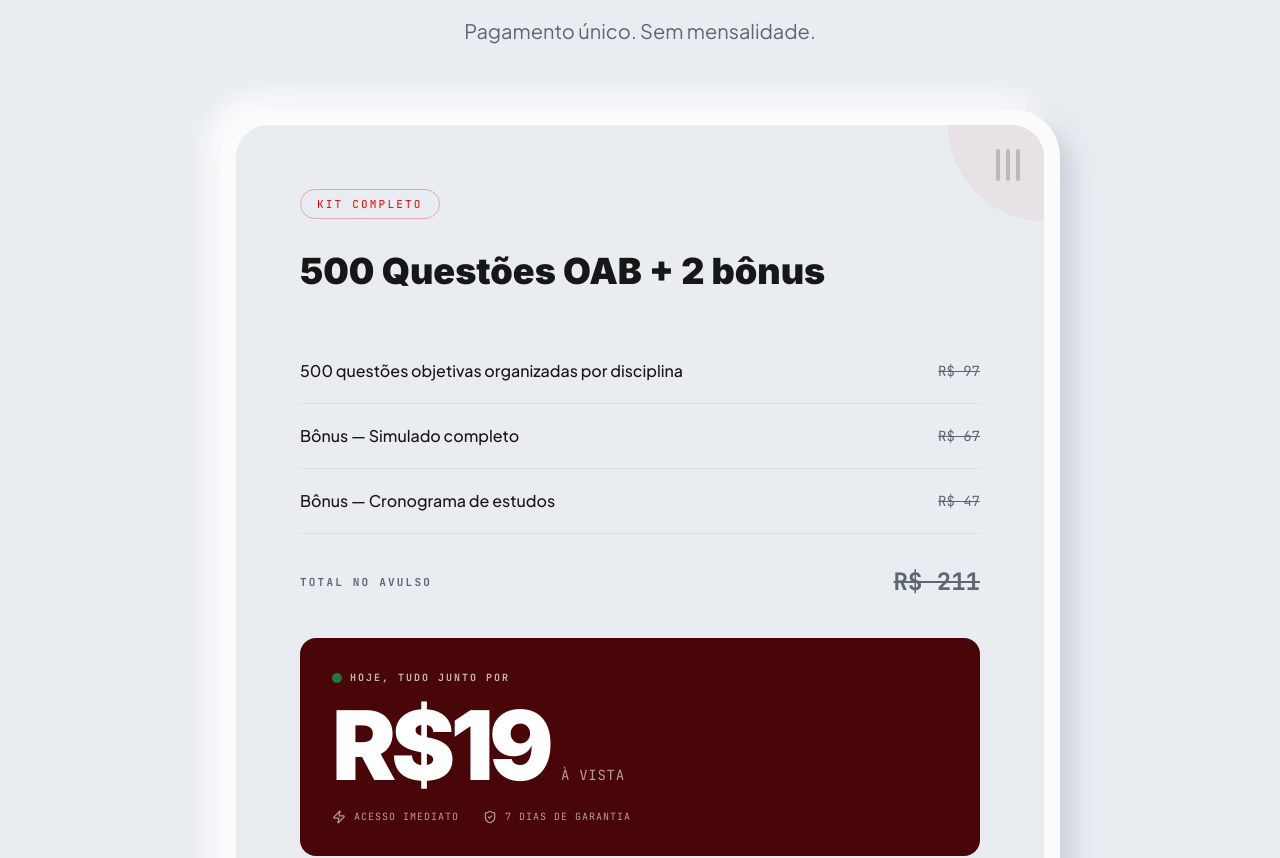
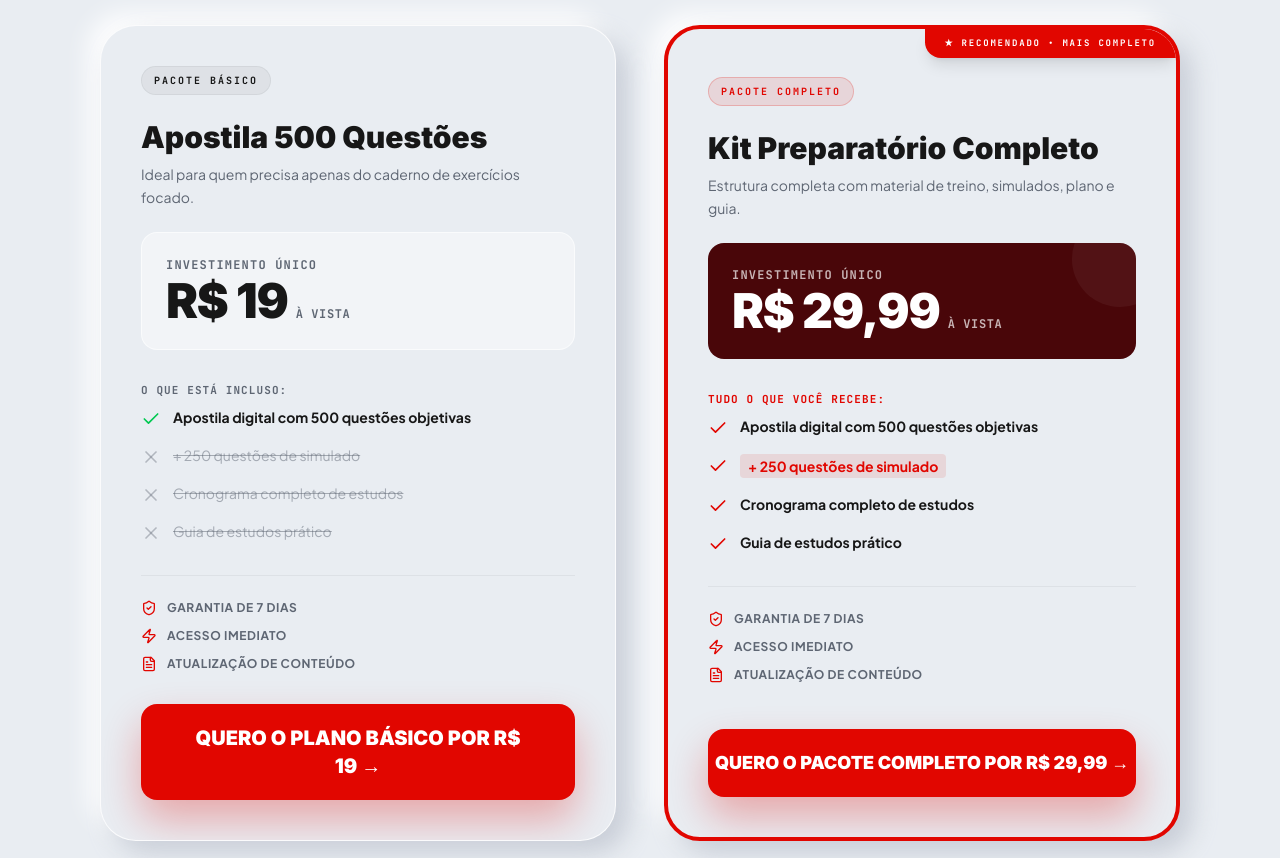
Before and after one commit to oswaldomauricio/kit-oab, a React (Vite) app: page / in a window 1280 px wide. Shown: the part 6203-7061 px from the top of the page. Built offline with nearby package versions, Linux system fonts and the light colour scheme.

Commit message:
feat: adicionando preço do pacote 2 (sem checkout ainda).

```diff
--- a/src/App.tsx
+++ b/src/App.tsx
@@ -54,20 +54,32 @@
   </div>
 );
 
-const CTAButton = ({ children, className = "", variant = "main" }: { children: React.ReactNode; className?: string; variant?: "main" | "header" | "mobile" }) => {
+const CTAButton = ({
+  children,
+  className = "",
+  variant = "main",
+  onClick
+}: {
+  children: React.ReactNode;
+  className?: string;
+  variant?: "main" | "header" | "mobile";
+  onClick?: (e: React.MouseEvent) => void;
+}) => {
   const { finalUrl, handleTrack } = useCheckoutUrl();
 
   const styles = {
-    main: "bg-primary hover:bg-primary-vibrant text-white px-8 md:px-12 py-4 md:py-5 rounded-2xl text-lg md:text-xl font-black shadow-btn w-full md:w-fit text-center",
-    header: "bg-primary hover:bg-primary-vibrant text-white px-4 py-2 md:px-6 md:py-2.5 rounded-xl text-xs md:text-sm font-bold shadow-lg whitespace-nowrap",
-    mobile: "bg-primary text-white px-6 py-4 rounded-xl text-base font-black shadow-lg w-full text-center"
+    main: "bg-primary hover:bg-primary-vibrant text-white px-8 md:px-12 py-4 md:py-5 rounded-2xl text-lg md:text-xl font-black shadow-btn w-full md:w-fit text-center cursor-pointer",
+    header: "bg-primary hover:bg-primary-vibrant text-white px-4 py-2 md:px-6 md:py-2.5 rounded-xl text-xs md:text-sm font-bold shadow-lg whitespace-nowrap cursor-pointer",
+    mobile: "bg-primary text-white px-6 py-4 rounded-xl text-base font-black shadow-lg w-full text-center cursor-pointer"
   };
 
   const handleClick = (e: React.MouseEvent<HTMLAnchorElement>) => {
+    if (onClick) {
+      e.preventDefault();
+      onClick(e);
+      return;
+    }
     handleTrack();
-    // Fallback: force navigation after a short delay to allow tracking scripts to fire.
-    // This is needed because UTMFY's pixel.js intercepts clicks with preventDefault()
-    // and dispatches synthetic events that browsers ignore for <a> navigation.
     setTimeout(() => {
       window.location.href = finalUrl;
     }, 300);
@@ -75,7 +87,7 @@
 
   return (
     <a
-      href={finalUrl}
+      href={onClick ? "#" : finalUrl}
       onClick={handleClick}
       className={`font-inter font-black flex items-center justify-center gap-2 transition-all active:scale-95 ${styles[variant]} ${className}`}
     >
@@ -88,7 +100,25 @@
 export default function App() {
   const [selectedImg, setSelectedImg] = useState<string | null>(null);
   const [openFaq, setOpenFaq] = useState<number | null>(null);
+  const [isUpsellOpen, setIsUpsellOpen] = useState(false);
   const carouselRef = useRef<HTMLDivElement>(null);
+  const { finalUrl, handleTrack } = useCheckoutUrl();
+
+  const openUpsellModal = () => setIsUpsellOpen(true);
+  const closeUpsellModal = () => setIsUpsellOpen(false);
+
+  const handleAccept29 = () => {
+    setIsUpsellOpen(false);
+    alert("Você selecionou o Pacote Completo (R$ 29,99)! O link de checkout será configurado em breve.");
+  };
+
+  const handleDecline19 = () => {
+    setIsUpsellOpen(false);
+    handleTrack();
+    setTimeout(() => {
+      window.location.href = finalUrl;
+    }, 300);
+  };
 
   const scrollCarousel = (direction: 'left' | 'right') => {
     if (carouselRef.current) {
@@ -150,7 +180,7 @@
             </div>
             <span className="font-inter font-black text-lg md:text-2xl tracking-tighter uppercase">Kit OAB</span>
           </div>
-          <CTAButton variant="header"><span className="hidden sm:inline">R$ 19 · </span>COMPRAR<span className="hidden sm:inline"> AGORA</span> →</CTAButton>
+          <CTAButton variant="header" onClick={openUpsellModal}><span className="hidden sm:inline">R$ 19 · </span>COMPRAR<span className="hidden sm:inline"> AGORA</span> →</CTAButton>
         </div>
       </header>
 
@@ -166,7 +196,7 @@
               Um caderno completo para a 1ª fase. Você resolve, confere o gabarito e transforma estudo em prática. Acesso imediato.
             </p>
             <div className="space-y-6 flex flex-col items-center lg:items-start">
-              <CTAButton className="w-full md:w-auto px-12">QUERO TREINAR COM 500 QUESTÕES →</CTAButton>
+              <CTAButton className="w-full md:w-auto px-12" onClick={openUpsellModal}>QUERO TREINAR COM 500 QUESTÕES →</CTAButton>
               <div className="flex flex-wrap justify-center lg:justify-start gap-6 font-mono text-[11px] text-text-sec uppercase tracking-wider">
                 <span className="flex items-center gap-2"><ShieldCheck className="w-4 h-4 text-primary" /> 7 dias de garantia</span>
                 <span className="flex items-center gap-2"><Zap className="w-4 h-4 text-primary" /> Acesso imediato</span>
@@ -398,70 +428,147 @@
       </section>
 
       {/* 14. OFERTA (MOD.05) */}
-      <section className="py-20 md:py-32 px-6">
-        <div className="max-w-[840px] mx-auto">
+      <section className="py-20 md:py-32 px-6" id="planos">
+        <div className="max-w-[1180px] mx-auto">
           <div className="text-center mb-16">
             <SectionTag text="MOD.05 · OFERTA" />
-            <h2 className="text-5xl md:text-7xl font-inter font-black tracking-tighter mb-6">Tudo isso por menos de uma pizza.</h2>
-            <p className="text-text-sec text-xl">Pagamento único. Sem mensalidade.</p>
+            <h2 className="text-4xl md:text-6xl font-inter font-black tracking-tighter mb-6">Escolha o plano ideal para a sua aprovação.</h2>
+            <p className="text-text-sec text-xl max-w-2xl mx-auto">Pagamento único. Sem mensalidade. Acesso vitalício.</p>
           </div>
 
-          <div className="bg-bg shadow-neumorphic border-[8px] md:border-[16px] border-white/80 rounded-[32px] md:rounded-[48px] p-6 md:p-16 relative overflow-hidden">
-            <div className="absolute top-0 right-0 w-32 h-32 md:w-48 md:h-48 bg-primary/5 rounded-full -mr-16 -mt-16 md:-mr-24 md:-mt-24"></div>
+          <div className="grid md:grid-cols-2 gap-8 lg:gap-12 items-stretch max-w-[1080px] mx-auto">
+            {/* PLANO BÁSICO - R$ 19 */}
+            <div className="bg-bg shadow-neumorphic border border-white/80 rounded-[36px] p-8 md:p-10 flex flex-col justify-between relative overflow-hidden transition-all duration-300 hover:-translate-y-2">
+              <div>
+                <div className="flex justify-between items-center mb-6">
+                  <span className="bg-text/5 text-text font-mono text-[10px] uppercase tracking-[0.2em] font-bold px-3 py-1.5 rounded-full border border-black/5">
+                    PACOTE BÁSICO
+                  </span>
+                </div>
 
-            {/* Decorative bars top-right */}
-            <div className="absolute top-6 right-6 flex gap-1.5 opacity-20">
-              <div className="w-1 h-8 bg-text rounded-full"></div>
-              <div className="w-1 h-8 bg-text rounded-full"></div>
-              <div className="w-1 h-8 bg-text rounded-full"></div>
-            </div>
+                <h3 className="text-3xl font-inter font-black mb-2">Apostila 500 Questões</h3>
+                <p className="text-text-sec text-sm leading-relaxed mb-6">Ideal para quem precisa apenas do caderno de exercícios focado.</p>
 
-            <div className="flex flex-col">
-              <SectionTag text="KIT COMPLETO" />
-              <h3 className="text-3xl md:text-4xl font-inter font-black mb-10 md:mb-12">500 Questões OAB + 2 bônus</h3>
+                <div className="bg-white/40 p-6 rounded-2xl border border-white/60 mb-8">
+                  <div className="text-xs font-mono text-text-sec uppercase tracking-widest mb-1 font-bold">Investimento único</div>
+                  <div className="flex items-baseline gap-2">
+                    <span className="text-5xl font-inter font-black text-text tracking-tight">R$ 19</span>
+                    <span className="text-xs font-mono text-text-sec uppercase tracking-wider font-bold">à vista</span>
+                  </div>
+                </div>
 
-              {/* Item list with strikethrough prices */}
-              <div className="space-y-0 mb-8 w-full">
-                {[
-                  { name: "500 questões objetivas organizadas por disciplina", price: "R$ 97" },
-                  { name: "Bônus — Simulado completo", price: "R$ 67" },
-                  { name: "Bônus — Cronograma de estudos", price: "R$ 47" },
-                ].map((item, i) => (
-                  <div key={i} className="flex items-center justify-between py-5 border-b border-black/5">
-                    <span className="text-sm md:text-base font-medium text-text">{item.name}</span>
-                    <span className="font-mono text-sm text-text-sec line-through ml-4 shrink-0">{item.price}</span>
+                {/* Conteúdo Incluso */}
+                <div className="space-y-4 mb-8">
+                  <div className="font-mono text-[11px] uppercase tracking-widest text-text-sec font-bold mb-2">O QUE ESTÁ INCLUSO:</div>
+                  <div className="flex items-start gap-3 text-sm font-semibold">
+                    <Check className="w-5 h-5 text-green-500 shrink-0 mt-0.5" />
+                    <span>Apostila digital com 500 questões objetivas</span>
                   </div>
-                ))}
-              </div>
+                  <div className="flex items-start gap-3 text-sm text-text-sec/50 line-through">
+                    <X className="w-5 h-5 text-text-sec/40 shrink-0 mt-0.5" />
+                    <span>+ 250 questões de simulado</span>
+                  </div>
+                  <div className="flex items-start gap-3 text-sm text-text-sec/50 line-through">
+                    <X className="w-5 h-5 text-text-sec/40 shrink-0 mt-0.5" />
+                    <span>Cronograma completo de estudos</span>
+                  </div>
+                  <div className="flex items-start gap-3 text-sm text-text-sec/50 line-through">
+                    <X className="w-5 h-5 text-text-sec/40 shrink-0 mt-0.5" />
+                    <span>Guia de estudos prático</span>
+                  </div>
+                </div>
 
-              {/* Total strikethrough */}
-              <div className="flex items-center justify-between mb-10">
-                <span className="font-mono text-[11px] uppercase tracking-[0.2em] text-text-sec font-bold">Total no avulso</span>
-                <span className="font-mono text-xl md:text-2xl text-text-sec line-through font-bold">R$ 211</span>
-              </div>
-
-              {/* Price highlight box */}
-              <div className="bg-primary-deep rounded-2xl p-6 md:p-8 mb-8">
-                <div className="flex items-center gap-2 mb-3">
-                  <div className="w-2.5 h-2.5 bg-green-400 rounded-full animate-pulse"></div>
-                  <span className="font-mono text-[10px] text-white/70 uppercase tracking-[0.2em] font-bold">Hoje, tudo junto por</span>
-                </div>
-                <div className="flex items-baseline gap-3 mb-4">
-                  <span className="text-6xl md:text-8xl font-inter font-black text-white tracking-tighter leading-none">R$19</span>
-                  <span className="font-mono text-sm text-white/60 uppercase tracking-wider">à vista</span>
-                </div>
-                <div className="flex flex-wrap gap-6 font-mono text-[10px] text-white/60 uppercase tracking-widest">
-                  <span className="flex items-center gap-2"><Zap className="w-3.5 h-3.5" /> Acesso imediato</span>
-                  <span className="flex items-center gap-2"><ShieldCheck className="w-3.5 h-3.5" /> 7 dias de garantia</span>
+                {/* Vantagens dos 2 planos */}
+                <div className="pt-6 border-t border-black/5 space-y-3 mb-8">
+                  <div className="flex items-center gap-2.5 text-xs font-bold text-text-sec uppercase tracking-wider">
+                    <ShieldCheck className="w-4 h-4 text-primary shrink-0" />
+                    <span>Garantia de 7 dias</span>
+                  </div>
+                  <div className="flex items-center gap-2.5 text-xs font-bold text-text-sec uppercase tracking-wider">
+                    <Zap className="w-4 h-4 text-primary shrink-0" />
+                    <span>Acesso imediato</span>
+                  </div>
+                  <div className="flex items-center gap-2.5 text-xs font-bold text-text-sec uppercase tracking-wider">
+                    <FileText className="w-4 h-4 text-primary shrink-0" />
+                    <span>Atualização de conteúdo</span>
+                  </div>
                 </div>
               </div>
 
-              {/* CTA */}
-              <CTAButton className="w-full py-6 text-xl rounded-2xl">QUERO O KIT COMPLETO POR R$ 19 →</CTAButton>
+              <CTAButton className="w-full py-5 text-lg rounded-2xl" onClick={openUpsellModal}>
+                QUERO O PLANO BÁSICO POR R$ 19 →
+              </CTAButton>
+            </div>
 
-              <p className="text-center text-text-sec/60 font-mono text-[10px] uppercase tracking-widest mt-6">
-                Pagamento processado com segurança. Após confirmação, o acesso é liberado por e-mail.
-              </p>
+            {/* PLANO COMPLETO - R$ 29,99 */}
+            <div className="bg-bg shadow-neumorphic border-4 border-primary rounded-[36px] p-8 md:p-10 flex flex-col justify-between relative overflow-hidden transition-all duration-300 hover:-translate-y-2">
+              <div className="absolute top-0 right-0 bg-primary text-white font-mono text-[9px] uppercase tracking-[0.2em] font-black px-5 py-2 rounded-bl-2xl shadow-lg">
+                ★ RECOMENDADO • MAIS COMPLETO
+              </div>
+
+              <div>
+                <div className="flex justify-between items-center mb-6 mt-2">
+                  <span className="bg-primary/10 text-primary font-mono text-[10px] uppercase tracking-[0.2em] font-bold px-3 py-1.5 rounded-full border border-primary/20">
+                    PACOTE COMPLETO
+                  </span>
+                </div>
+
+                <h3 className="text-3xl font-inter font-black mb-2">Kit Preparatório Completo</h3>
+                <p className="text-text-sec text-sm leading-relaxed mb-6">Estrutura completa com material de treino, simulados, plano e guia.</p>
+
+                <div className="bg-primary-deep text-white p-6 rounded-2xl mb-8 relative overflow-hidden">
+                  <div className="absolute top-0 right-0 w-24 h-24 bg-white/5 rounded-full -mr-8 -mt-8 pointer-events-none"></div>
+                  <div className="text-xs font-mono text-white/70 uppercase tracking-widest mb-1 font-bold">Investimento único</div>
+                  <div className="flex items-baseline gap-2">
+                    <span className="text-5xl font-inter font-black text-white tracking-tight">R$ 29,99</span>
+                    <span className="text-xs font-mono text-white/70 uppercase tracking-wider font-bold">à vista</span>
+                  </div>
+                </div>
+
+                {/* Conteúdo Incluso */}
+                <div className="space-y-4 mb-8">
+                  <div className="font-mono text-[11px] uppercase tracking-widest text-primary font-bold mb-2">TUDO O QUE VOCÊ RECEBE:</div>
+                  <div className="flex items-start gap-3 text-sm font-semibold">
+                    <Check className="w-5 h-5 text-primary shrink-0 mt-0.5" />
+                    <span>Apostila digital com 500 questões objetivas</span>
+                  </div>
+                  <div className="flex items-start gap-3 text-sm font-bold text-text">
+                    <Check className="w-5 h-5 text-primary shrink-0 mt-0.5" />
+                    <span className="bg-primary/10 px-2 py-0.5 rounded text-primary font-black">+ 250 questões de simulado</span>
+                  </div>
+                  <div className="flex items-start gap-3 text-sm font-bold text-text">
+                    <Check className="w-5 h-5 text-primary shrink-0 mt-0.5" />
+                    <span>Cronograma completo de estudos</span>
+                  </div>
+                  <div className="flex items-start gap-3 text-sm font-bold text-text">
+                    <Check className="w-5 h-5 text-primary shrink-0 mt-0.5" />
+                    <span>Guia de estudos prático</span>
+                  </div>
+                </div>
+
+                {/* Vantagens dos 2 planos */}
+                <div className="pt-6 border-t border-black/5 space-y-3 mb-8">
+                  <div className="flex items-center gap-2.5 text-xs font-bold text-text-sec uppercase tracking-wider">
+                    <ShieldCheck className="w-4 h-4 text-primary shrink-0" />
+                    <span>Garantia de 7 dias</span>
+                  </div>
+                  <div className="flex items-center gap-2.5 text-xs font-bold text-text-sec uppercase tracking-wider">
+                    <Zap className="w-4 h-4 text-primary shrink-0" />
+                    <span>Acesso imediato</span>
+                  </div>
+                  <div className="flex items-center gap-2.5 text-xs font-bold text-text-sec uppercase tracking-wider">
+                    <FileText className="w-4 h-4 text-primary shrink-0" />
+                    <span>Atualização de conteúdo</span>
+                  </div>
+                </div>
+              </div>
+
+              <button
+                onClick={handleAccept29}
+                className="bg-primary hover:bg-primary-vibrant text-white w-full py-5 text-lg rounded-2xl font-inter font-black shadow-btn transition-all active:scale-95 text-center cursor-pointer"
+              >
+                QUERO O PACOTE COMPLETO POR R$ 29,99 →
+              </button>
             </div>
           </div>
         </div>
@@ -546,7 +653,7 @@
               <div className="font-mono text-2xl font-bold text-primary mb-2">R$ 19 · PAGAMENTO ÚNICO</div>
               <p className="text-text-sec font-mono text-[10px] uppercase tracking-widest">Acesso imediato • Material Digital • 7 Dias Garantia</p>
             </div>
-            <CTAButton className="w-full lg:w-auto px-16 py-6 text-xl">QUERO COMEÇAR AGORA →</CTAButton>
+            <CTAButton className="w-full lg:w-auto px-16 py-6 text-xl" onClick={openUpsellModal}>QUERO COMEÇAR AGORA →</CTAButton>
           </div>
         </div>
       </section>
@@ -569,7 +676,80 @@
         </div>
       </footer>
 
+      {/* POPUP MODAL DE UPSELL (OFERTA R$ 29,99) */}
+      {isUpsellOpen && (
+        <div className="fixed inset-0 z-[400] bg-primary-deep/80 backdrop-blur-md flex items-center justify-center p-4 sm:p-6">
+          <div
+            className="bg-bg shadow-2xl rounded-[32px] border-4 border-white/90 p-6 md:p-10 max-w-[540px] w-full relative overflow-hidden text-center"
+            onClick={(e) => e.stopPropagation()}
+          >
+            {/* Fechar modal */}
+            <button
+              onClick={closeUpsellModal}
+              className="absolute top-5 right-5 text-text-sec/60 hover:text-text p-2 rounded-full hover:bg-black/5 transition-colors cursor-pointer"
+            >
+              <X className="w-6 h-6" />
+            </button>
 
+            {/* Badge */}
+            <div className="inline-flex items-center gap-2 bg-primary/10 text-primary font-mono text-[10px] uppercase tracking-[0.2em] font-black px-4 py-1.5 rounded-full border border-primary/20 mb-6">
+              <span>🚀 OFERTA ESPECIAL DE UPGRADE</span>
+            </div>
+
+            <h3 className="text-2xl sm:text-3xl font-inter font-black tracking-tight mb-3">
+              Leve o Pacote Completo por apenas <span className="text-primary">R$ 29,99</span>!
+            </h3>
+
+            <p className="text-text-sec text-sm sm:text-base leading-relaxed mb-6">
+              Por apenas <strong className="text-text font-bold">+ R$ 10,99</strong> (menos que um café!), você destrava a preparação completa:
+            </p>
+
+            {/* Lista de Recursos extras */}
+            <div className="bg-white/50 p-5 rounded-2xl border border-white/80 space-y-3 mb-6 text-left">
+              <div className="flex items-center gap-3 text-sm font-semibold text-text">
+                <Check className="w-5 h-5 text-primary shrink-0" />
+                <span>Apostila digital com 500 questões objetivas</span>
+              </div>
+              <div className="flex items-center gap-3 text-sm font-bold text-primary">
+                <Check className="w-5 h-5 text-primary shrink-0" />
+                <span>+ 250 questões de simulado</span>
+              </div>
+              <div className="flex items-center gap-3 text-sm font-bold text-primary">
+                <Check className="w-5 h-5 text-primary shrink-0" />
+                <span>Cronograma completo de estudos</span>
+              </div>
+              <div className="flex items-center gap-3 text-sm font-bold text-primary">
+                <Check className="w-5 h-5 text-primary shrink-0" />
+                <span>Guia de estudos prático</span>
+              </div>
+            </div>
+
+            {/* Badges de garantia */}
+            <div className="flex flex-wrap justify-center gap-4 text-[10px] font-mono text-text-sec uppercase tracking-wider mb-8">
+              <span className="flex items-center gap-1.5 font-bold"><ShieldCheck className="w-3.5 h-3.5 text-primary" /> Garantia de 7 dias</span>
+              <span className="flex items-center gap-1.5 font-bold"><Zap className="w-3.5 h-3.5 text-primary" /> Acesso imediato</span>
+              <span className="flex items-center gap-1.5 font-bold"><FileText className="w-3.5 h-3.5 text-primary" /> Atualização</span>
+            </div>
+
+            {/* Ações do Modal */}
+            <div className="space-y-3">
+              <button
+                onClick={handleAccept29}
+                className="bg-primary hover:bg-primary-vibrant text-white w-full py-4 sm:py-5 rounded-2xl text-base sm:text-lg font-inter font-black shadow-btn transition-all active:scale-95 text-center cursor-pointer flex items-center justify-center gap-2"
+              >
+                SIM! QUERO O PACOTE COMPLETO POR R$ 29,99 →
+              </button>
+
+              <button
+                onClick={handleDecline19}
+                className="text-text-sec hover:text-text text-xs sm:text-sm font-bold underline decoration-text-sec/30 underline-offset-4 w-full py-2 transition-colors cursor-pointer"
+              >
+                Não, obrigado. Quero apenas o Plano Básico de R$ 19
+              </button>
+            </div>
+          </div>
+        </div>
+      )}
 
       {/* MODAL DE IMAGEM */}
       {selectedImg && (
```
